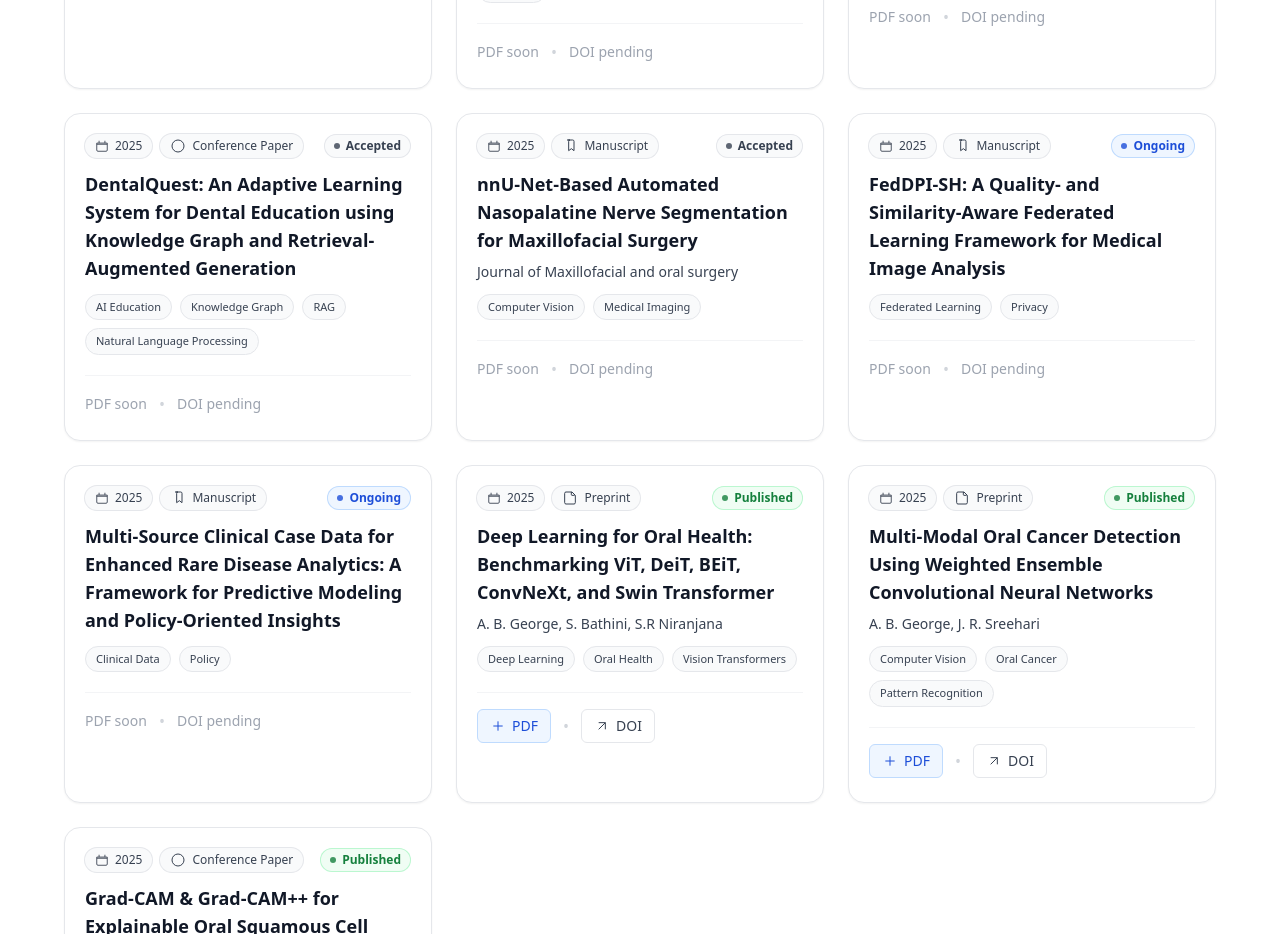
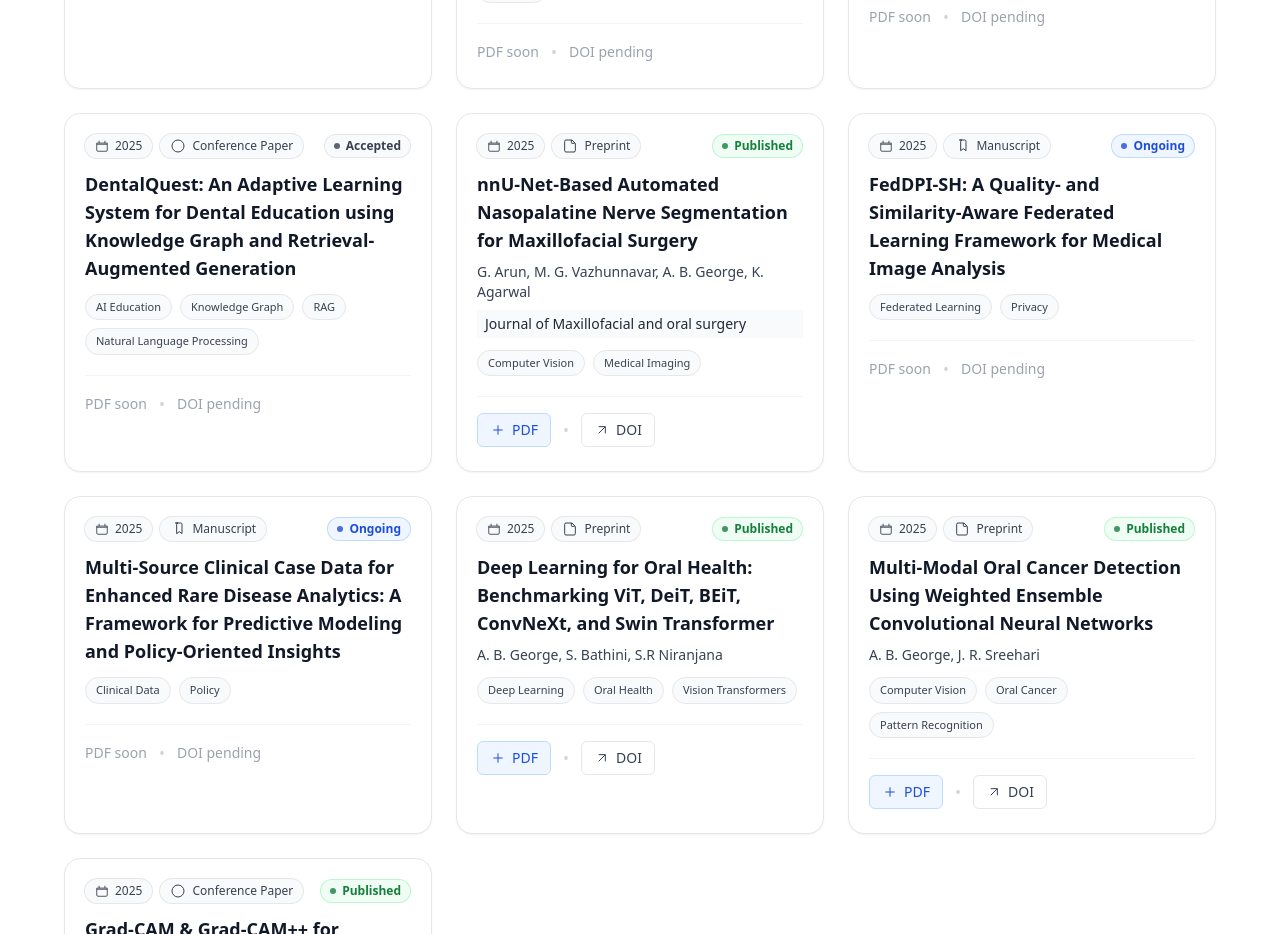
Before and after one commit to dicemed/website, a React (Create React App) app: page / in a window 1280 px wide. Shown: the part 2580-3514 px from the top of the page. Built offline with nearby package versions, Linux system fonts and the light colour scheme.

Commit message:
modified:   src/Components/DiceMed.js

```diff
--- a/src/Components/DiceMed.js
+++ b/src/Components/DiceMed.js
@@ -724,11 +724,11 @@ const DiceMed = () => {
                   "nnU-Net-Based Automated Nasopalatine Nerve Segmentation for Maxillofacial Surgery",
                 year: 2025,
                 venue: "—",
-                authors: "",
-                type: "Manuscript",
-                status: "Accepted",
-                doi: "",
-                pdf: "",
+                authors: "G. Arun, M. G. Vazhunnavar, A. B. George, K. Agarwal",
+                type: "Preprint",
+                status: "Published",
+                doi: "https://link.springer.com/article/10.1007/s12663-025-02837-1",
+                pdf: "https://drive.google.com/file/d/1em1RqoS3pCY8E7AGUBO6gSSJeE368ue5/view?usp=drive_link",
                 journal:"Journal of Maxillofacial and oral surgery",
                 note: "Computer Vision • Medical Imaging",
               },
@@ -922,7 +922,8 @@ const DiceMed = () => {
                           </p>
                         )}
                         {p.journal && (
-                          <p className="mt-2 text-sm text-gray-700">{p.journal}</p>
+                          <p className="mt-2 inline-block bg-gray-50 px-2 py-1 text-sm text-gray-800">{p.journal}
+                            </p>
                         )}
 
                         {/* tags */}
```
